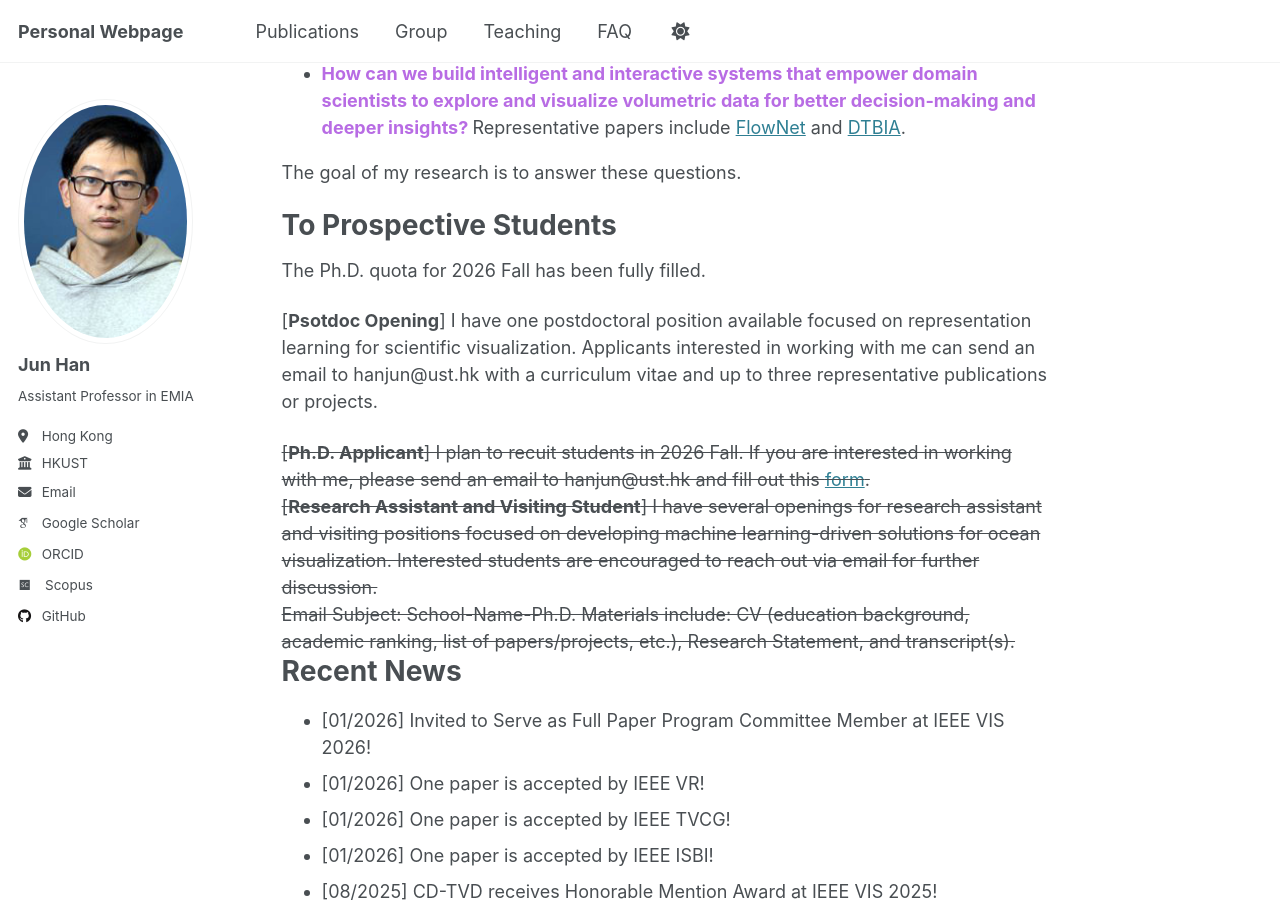
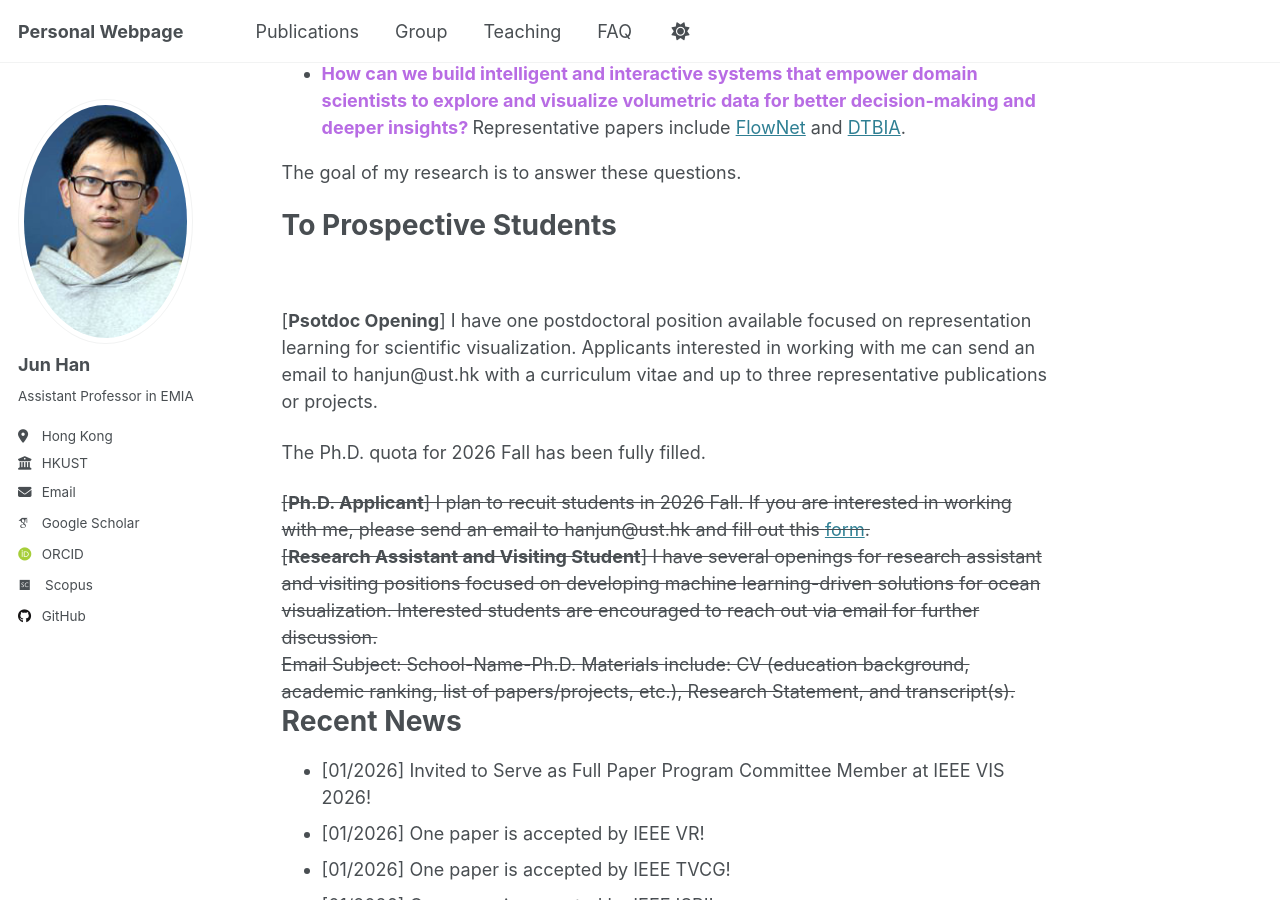
Before and after one commit to stevenhan1991/stevenhan1991.github.io, a Jekyll site: the page built from _pages/about.md, in a window 1280 px wide and 900 px high, scrolled down 599 px. Built offline with Jekyll 4.4.1, drawn with Linux system fonts in a browser that asks for light colours; some web fonts are replaced.

```diff
--- a/_pages/about.md
+++ b/_pages/about.md
@@ -20,10 +20,11 @@ My research lies at the intersection of scientific visualization, human-computer
 The goal of my research is to answer these questions.
 
 <h1 id="students">To Prospective Students</h1>
-The Ph.D. quota for 2026 Fall has been fully filled.
 <br/>
 
 [<b>Psotdoc Opening</b>] I have one postdoctoral position available focused on representation learning for scientific visualization. Applicants interested in working with me can send an email to hanjun@ust.hk with a curriculum vitae and up to three representative publications or projects.
+
+The Ph.D. quota for 2026 Fall has been fully filled.
 
 <s> [<b>Ph.D. Applicant</b>] I plan to recuit  students in 2026 Fall. If you are interested in working with me, please send an email to hanjun@ust.hk and fill out this <a href='https://forms.gle/FBWqxbXtYLyB9Rkw9'>form</a>.
 
```
